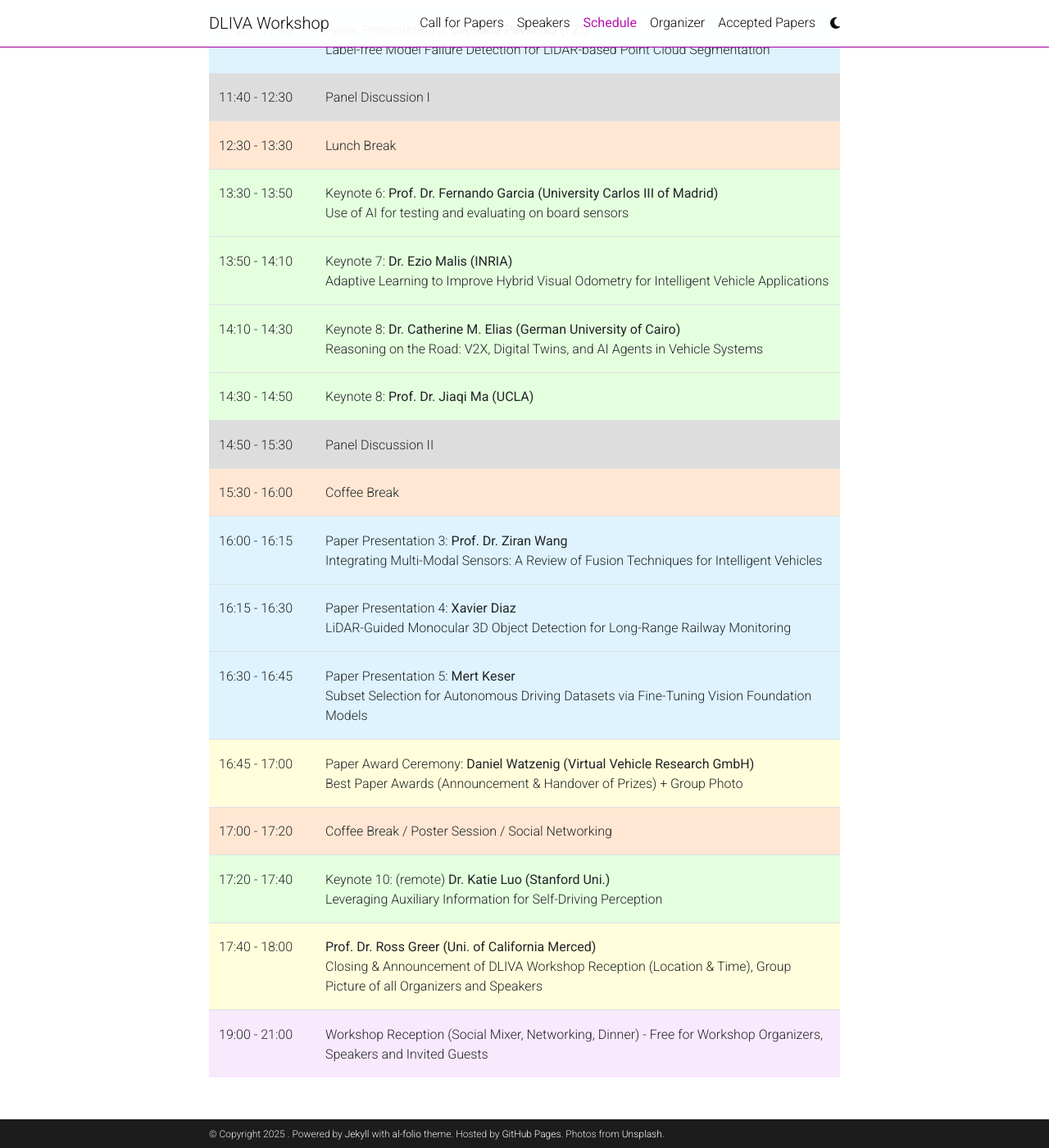
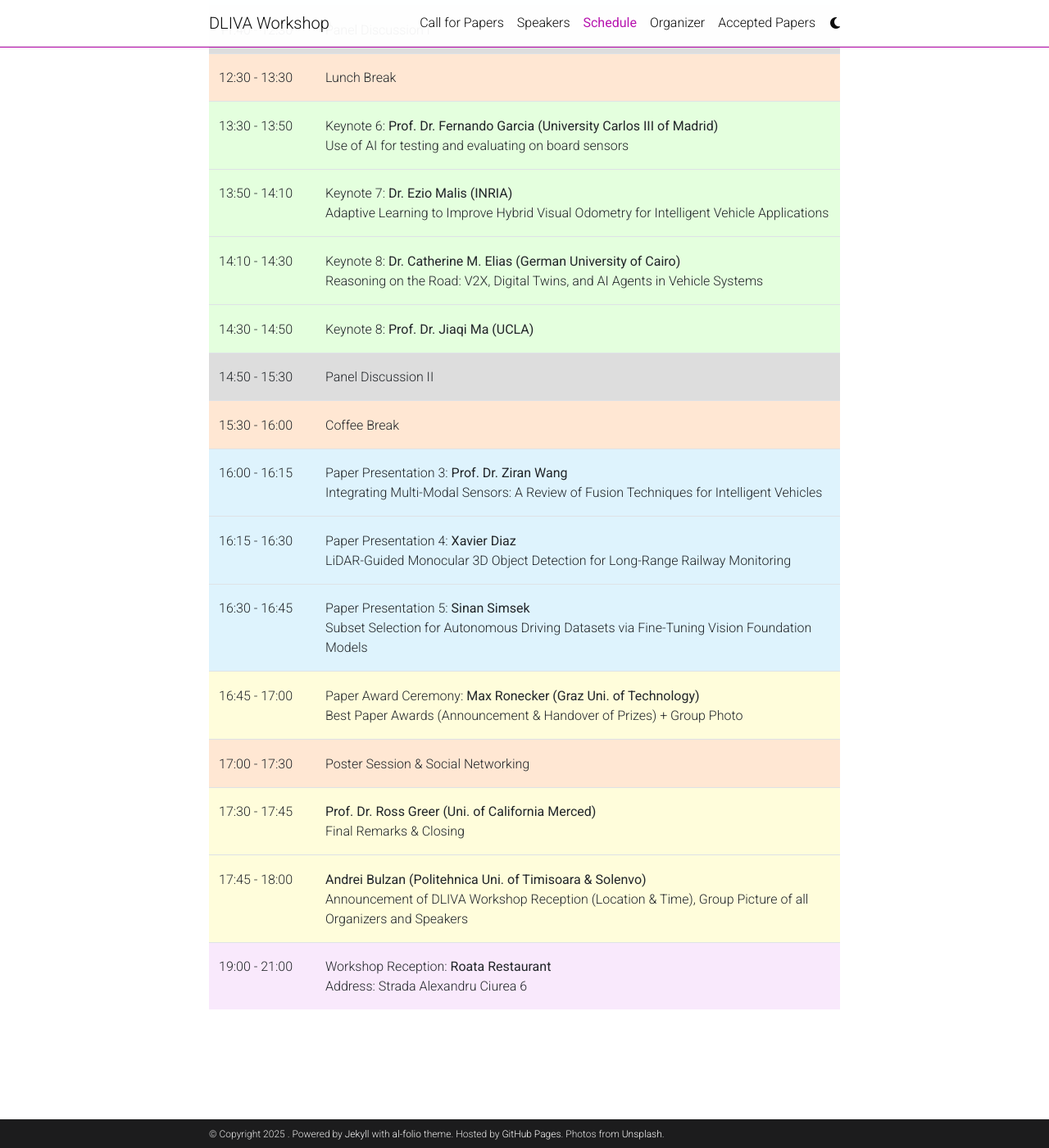
Before and after one commit to dliva-workshop/dliva-workshop.github.io, a Jekyll site: the page built from _pages/schedule.md, in a window 1280 px wide and 1400 px high, scrolled down 890 px. Shown: the whole window at 82% size. Built offline with Jekyll 4.4.1, drawn with Linux system fonts in a browser that asks for light colours; comment, search, counter and statistics services are not loaded; a style sheet for code colours, icons or effects is not loaded; some of the changed text lies outside the part shown.

Commit message:
update schedule

```diff
--- a/_pages/schedule.md
+++ b/_pages/schedule.md
@@ -10,24 +10,20 @@
 
 <table class="table table-striped">
     <tr style="background-color: #fffddb">
-        <td width="130">08:30 - 08:40</td>
+        <td width="130">08:30 - 09:00</td>
         <td>Speaker Registration</td>
     </tr>
     <tr style="background-color: #fffddb">
-        <td width="130">08:40 - 08:50</td>
+        <td width="130">09:00 - 09:10</td>
         <td>Opening Remarks & Welcome: <b>Prof. Dr. Ross Greer</b><br></td>
     </tr>
     <tr style="background-color:#e4ffde">
-        <td>08:50 - 09:10</td>
-        <td>Introduction: (remote) <b>Walter Zimmer (TUM)</b><br>Roadside 3D Perception for Autonomous Driving</td>
+        <td>09:10 - 09:30</td>
+        <td>Keynote 1: <b>Prof. Dr. Abhinav Valada (Uni. of Freiburg)</b><br>Towards Open-World Automated Driving</td>
     </tr>
     <tr style="background-color:#e4ffde">
         <td>09:10 - 09:30</td>
-        <td>Keynote 1: <b>Prof. Dr. Matthew Barth (Uni. of California Riverside)</b><br></td>
-    </tr>
-    <tr style="background-color:#e4ffde">
-        <td>09:30 - 09:50</td>
-        <td>Keynote 2: <b>Prof. Dr. Abhinav Valada (Uni. of Freiburg)</b><br>Towards Open-World Automated Driving</td>
+        <td>Keynote 2: <b>Prof. Dr. Matthew Barth (Uni. of California Riverside)</b><br></td>
     </tr>
     <tr style="background-color:#e4ffde">
         <td>09:50 - 10:10</td>
@@ -95,26 +91,26 @@
     </tr>
     <tr style="background-color:#DEF3FD">
         <td>16:30 - 16:45</td>
-        <td>Paper Presentation 5: <b>Mert Keser</b><br>Subset Selection for Autonomous Driving Datasets via Fine-Tuning Vision Foundation Models</td>
+        <td>Paper Presentation 5: <b>Sinan Simsek</b><br>Subset Selection for Autonomous Driving Datasets via Fine-Tuning Vision Foundation Models</td>
     </tr>
     <tr style="background-color:#fffddb">
         <td>16:45 - 17:00</td>
-        <td>Paper Award Ceremony: <b>Daniel Watzenig (Virtual Vehicle Research GmbH)</b><br>Best Paper Awards (Announcement & Handover of Prizes) + Group Photo</td>
+        <td>Paper Award Ceremony: <b>Max Ronecker (Graz Uni. of Technology)</b><br>Best Paper Awards (Announcement & Handover of Prizes) + Group Photo</td>
     </tr>
     <tr style="background-color:#ffe7d3">
-        <td>17:00 - 17:20</td>
-        <td>Coffee Break / Poster Session / Social Networking</td>
-    </tr>
-    <tr style="background-color:#e4ffde">
-        <td>17:20 - 17:40</td>
-        <td>Keynote 10: (remote) <b>Dr. Katie Luo (Stanford Uni.)</b><br>Leveraging Auxiliary Information for Self-Driving Perception</td>
+        <td>17:00 - 17:30</td>
+        <td>Poster Session & Social Networking</td>
     </tr>
     <tr style="background-color:#fffddb">
-        <td>17:40 - 18:00</td>
-        <td><b>Prof. Dr. Ross Greer (Uni. of California Merced)</b><br>Closing & Announcement of DLIVA Workshop Reception (Location & Time), Group Picture of all Organizers and Speakers</td>
+        <td>17:30 - 17:45</td>
+        <td><b>Prof. Dr. Ross Greer (Uni. of California Merced)</b><br>Final Remarks & Closing</td>
+    </tr>
+    <tr style="background-color:#fffddb">
+        <td>17:45 - 18:00</td>
+        <td><b>Andrei Bulzan (Politehnica Uni. of Timisoara & Solenvo)</b><br>Announcement of DLIVA Workshop Reception (Location & Time), Group Picture of all Organizers and Speakers</td>
     </tr>
     <tr style="background-color:#f9e9fc">
         <td>19:00 - 21:00</td>
-        <td>Workshop Reception (Social Mixer, Networking, Dinner) - Free for Workshop Organizers, Speakers and Invited Guests</td>
+        <td>Workshop Reception: <b>Roata Restaurant</b><br>Address: Strada Alexandru Ciurea 6</td>
     </tr>
 </table>
```
